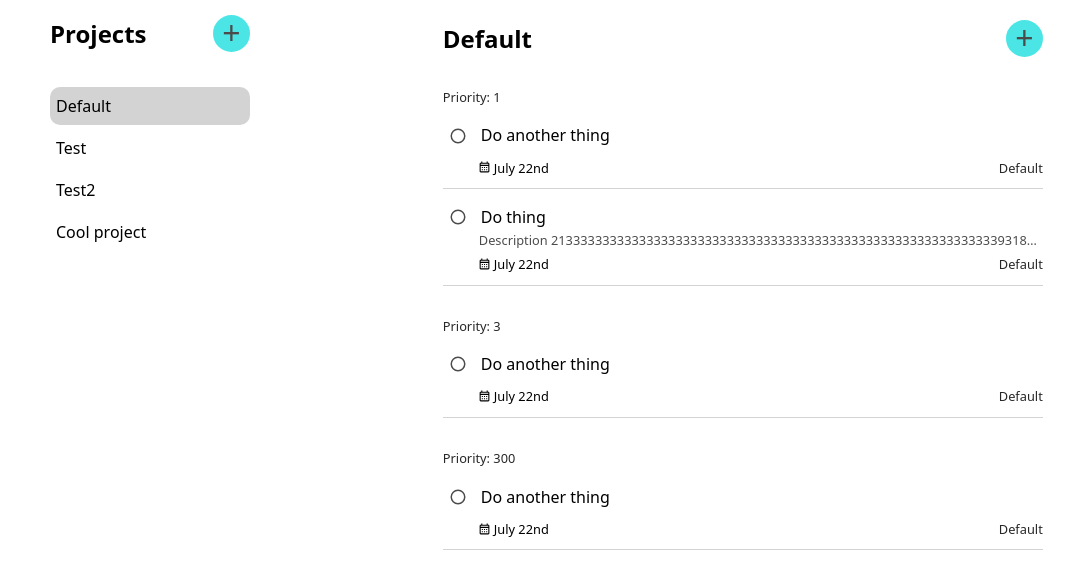
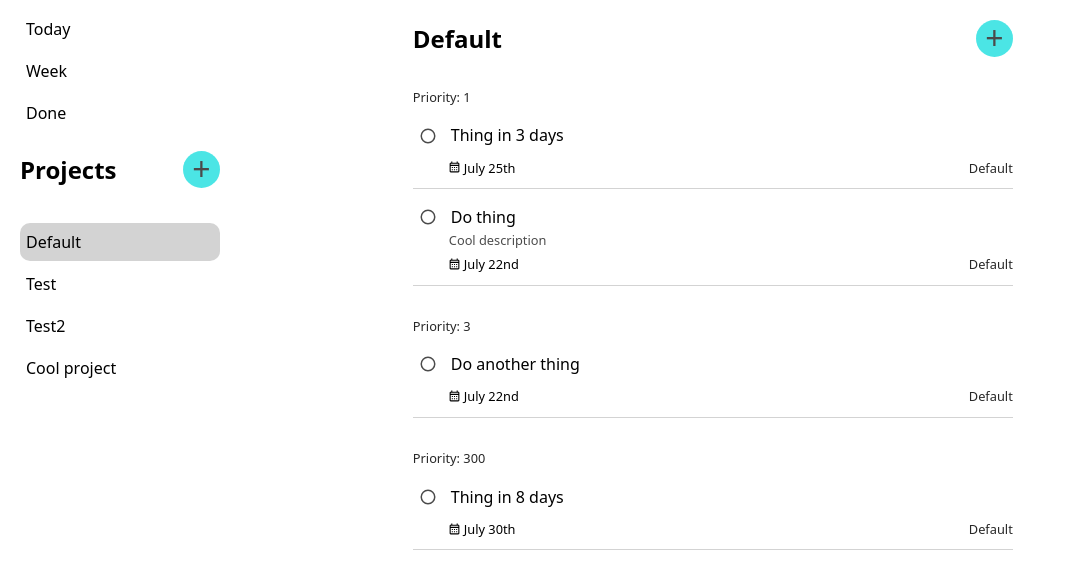
Before and after one commit to jake158/js-todo, a website built with webpack: page src/index.html in a window 1280 px wide. Shown: the whole page, without its empty margins (0-1086 px from the left). Built offline with nearby package versions, Linux system fonts and the light colour scheme.

Commit message:
Add Today, Week, Done categories

```diff
--- a/src/index.html
+++ b/src/index.html
@@ -10,13 +10,15 @@
 <body>
     <div id="backdrop"></div>
 
-    <div class="project-container">
+    <div class="sidebar">
+        <ol id="category-list"></ol>
         <div class="header">
             <h2>Projects</h2>
             <button class="plus-btn" id="new-project-btn">+</button>
         </div>
         <ol id="project-list"></ol>
     </div>
+
     <div class="todo-list-container">
         <div>
             <div class="header">
--- a/src/index.js
+++ b/src/index.js
@@ -1,6 +1,6 @@
 import 'modern-normalize'
 import './style.css'
-import { format } from 'date-fns';
+import { addDays, format } from 'date-fns';
 
 import { Todo, TodoManager } from './todo.js'
 import { editTodoPopup, newTodoPopup } from './popUpsTodo.js'
@@ -17,6 +17,7 @@
 
 class TodoView {
     constructor() {
+        this.catgOl = document.getElementById('category-list');
         this.projOl = document.getElementById('project-list');
         this.todoOl = document.getElementById('todo-list');
         this.selectedProjHeader = document.getElementById('selected-project-title');
@@ -28,16 +29,17 @@
         this.todo = new TodoManager();
 
         // Debug
-        this.todo.addTodo(new Todo('Do thing', 'Description 2133333333333333333333333333333333333333333333333333333333333931823813', new Date(Date.now())), 'Default');
-        this.todo.addTodo(new Todo('Do another thing', '', new Date(Date.now()), 3), 'Default');
-        this.todo.addTodo(new Todo('Do another thing', '', new Date(Date.now())), 'Default');
-        this.todo.addTodo(new Todo('Do another thing', '', new Date(Date.now()), 300), 'Default');
+        this.todo.addTodo(new Todo('Do thing', 'Cool description', new Date()), 'Default');
+        this.todo.addTodo(new Todo('Do another thing', '', new Date(), 3), 'Default');
+        this.todo.addTodo(new Todo('Thing in 3 days', '', addDays(new Date(), 3)), 'Default');
+        this.todo.addTodo(new Todo('Thing in 8 days', '', addDays(new Date(), 8), 300), 'Default');
 
         this.todo.addProject('Test');
         this.todo.addProject('Test2');
         this.todo.addProject('Cool project');
         //
 
+        this.populateCategories();
         this.populateProjects();
         this.selectProject(this.todo.listProjects()[0]);
 
@@ -52,30 +54,109 @@
         newTodoBtn.addEventListener('click', () => this.newTodoPopup.show(this.todo.listProjects(), this.selectedProject, (data) => this.#createTodo(data)));
     }
 
+    #constructEntry(todo, longDate = false) {
+        const container = document.createElement('div');
+        container.innerHTML = `
+            <div class="todo-entry${todo.complete ? ' complete' : ''}">
+                <button class="complete-button">
+                    <img class="complete-icon" src=${todo.complete ? completeIcon : incompleteIcon}>
+                </button>
+                <button class="todo-button">
+                    <p class="todo-title">${todo.title}</p>
+                </button>
+            </div>
+            <p class="todo-description">${todo.description}</p>
+            <div class="todo-info">
+                <div class="due-info">
+                    <img class="calendar-icon" src=${calendarIcon}>
+                    <p class="todo-due-date">${format(todo.dueDate, longDate ? 'MMMM do, yyyy' : 'MMMM do')}</p>
+                </div>
+                <p class="todo-project">${todo.project}</p>
+            </div>
+            `;
+
+        container.querySelector('.complete-button').addEventListener('click', () => {
+            todo.complete = !todo.complete;
+            this.refreshTodos();
+        });
+
+        container.querySelector('.todo-button').addEventListener('click', () => {
+            this.#openTodoDetails(todo.id, todo.project);
+        });
+
+        container.classList.add('todo-container');
+        return container;
+    };
+
+    populateCategories() {
+        this.catgOl.innerHTML = `
+            <li class="sidebar-item" data-name="Today">
+                <button class="select-button">Today</button>
+            </li>
+            <li class="sidebar-item" data-name="Week">
+                <button class="select-button">Week</button>
+            </li>
+            <li class="sidebar-item" data-name="Done">
+                <button class="select-button">Done</button>
+            </li>
+        `;
+
+        this.catgOl.querySelectorAll('.select-button').forEach(button => {
+            button.addEventListener('click', (event) => this.selectCategory(event.target.textContent));
+        });
+    }
+
+    selectCategory(title) {
+        if (this.selectedLi) {
+            this.selectedLi.classList.remove('selected');
+        }
+        const li = this.catgOl.querySelector(`[data-name="${title}"]`)
+        li.classList.add('selected');
+        this.selectedLi = li;
+
+        this.selectedProject = null;
+        this.selectedCategory = title;
+        this.selectedProjHeader.textContent = title;
+
+        this.#populateCategory(title);
+    }
+
+    #populateCategory(title) {
+        switch (title) {
+            case 'Today':
+                const tomorrow = addDays(new Date(), 1);
+                this.#populateTodos(this.todo.listTodosBefore(tomorrow).filter(todo => !todo.complete));
+                break;
+            case 'Week':
+                const nextWeek = addDays(new Date(), 7);
+                this.#populateTodos(this.todo.listTodosBefore(nextWeek).filter(todo => !todo.complete));
+                break;
+            case 'Done':
+                this.#populateTodos(this.todo.listAllTodos().filter(todo => todo.complete));
+                break;
+        }
+    }
+
     populateProjects() {
         this.projOl.innerHTML = '';
-        for (const projName of this.todo.listProjects()) {
-            const li = document.createElement('li');
-            li.dataset.name = projName;
+        for (const title of this.todo.listProjects()) {
+            this.projOl.innerHTML += `
+            <li class="sidebar-item" data-name="${title}">
+                <button class="select-button">${title}</button>
+                <button class="delete-button">
+                    <img class="delete-icon" src="${deleteIcon}" />
+                </button>
+            </li>
+        `;
+        }
 
-            const selectBtn = document.createElement('button');
-            selectBtn.classList.add('project-select-button');
-            selectBtn.textContent = projName;
-            selectBtn.addEventListener('click', () => this.selectProject(projName));
+        this.projOl.querySelectorAll('.select-button').forEach(button => {
+            button.addEventListener('click', (event) => this.selectProject(event.target.textContent));
+        });
 
-            const deleteBtn = document.createElement('button');
-            deleteBtn.classList.add('project-delete-button');
-            deleteBtn.addEventListener('click', () => this.deleteProject(projName));
-
-            const deleteSymbol = document.createElement('img');
-            deleteSymbol.classList.add('delete-icon');
-            deleteSymbol.src = deleteIcon;
-            deleteBtn.appendChild(deleteSymbol);
-
-            li.appendChild(selectBtn);
-            li.appendChild(deleteBtn);
-            this.projOl.appendChild(li);
-        }
+        this.projOl.querySelectorAll('.delete-button').forEach(button => {
+            button.addEventListener('click', (event) => this.deleteProject(button.closest('li').dataset.name));
+        });
     }
 
     selectProject(title) {
@@ -86,9 +167,24 @@
         li.classList.add('selected');
         this.selectedLi = li;
 
+        this.selectedCategory = null;
         this.selectedProject = title;
         this.selectedProjHeader.textContent = title;
-        this.#populateProjectTodos(title);
+
+        this.#populateProject(title);
+    }
+
+    #populateProject(title) {
+        this.#populateTodos(this.todo.listProjectTodos(title).filter(todo => !todo.complete));
+    }
+
+    refreshTodos() {
+        if (this.selectedProject) {
+            this.#populateProject(this.selectedProject);
+        }
+        else if (this.selectedCategory) {
+            this.#populateCategory(this.selectedCategory);
+        }
     }
 
     createProject(title) {
@@ -126,55 +222,25 @@
         );
     }
 
-    #populateProjectTodos(title) {
+    #populateTodos(todoArray) {
+        const constructPriorityLi = (priority) => {
+            const li = document.createElement('li');
+            li.textContent = `Priority: ${priority}`;
+            li.classList.add('list-subheader');
+            return li;
+        }
+
         const currentYear = new Date().getFullYear();
+        let prevPriority = null;
+        this.todoOl.innerHTML = '';
 
-        const constructEntry = (todo) => {
-            const container = document.createElement('div');
-            container.innerHTML = `
-            <div class="todo-entry${todo.complete ? ' complete' : ''}">
-                <button class="complete-button">
-                    <img class="complete-icon" src=${todo.complete ? completeIcon : incompleteIcon}>
-                </button>
-                <button class="todo-button">
-                    <p class="todo-title">${todo.title}</p>
-                </button>
-            </div>
-            <p class="todo-description">${todo.description}</p>
-            <div class="todo-info">
-                <div class="due-info">
-                    <img class="calendar-icon" src=${calendarIcon}>
-                    <p class="todo-due-date">${format(todo.dueDate, todo.dueDate.getFullYear() === currentYear ? 'MMMM do' : 'MMMM do, yyyy')}</p>
-                </div>
-                <p class="todo-project">${todo.project}</p>
-            </div>
-            `;
-
-            container.querySelector('.complete-button').addEventListener('click', () => {
-                todo.complete = !todo.complete;
-                this.#populateProjectTodos(todo.project);
-            });
-
-            container.querySelector('.todo-button').addEventListener('click', () => {
-                this.#openTodoDetails(todo.id, todo.project);
-            });
-
-            container.classList.add('todo-container');
-            return container;
-        };
-
-        this.todoOl.innerHTML = '';
-        let prevPriority = null;
-        for (const todo of this.todo.listProjectTodos(title)) {
+        for (const todo of todoArray) {
             if (todo.priority != prevPriority) {
-                const priorityLi = document.createElement('li');
-                priorityLi.textContent = `Priority: ${todo.priority}`;
-                priorityLi.classList.add('list-subheader');
                 prevPriority = todo.priority;
-                this.todoOl.appendChild(priorityLi);
+                this.todoOl.appendChild(constructPriorityLi(todo.priority));
             }
             const li = document.createElement('li');
-            li.appendChild(constructEntry(todo));
+            li.appendChild(this.#constructEntry(todo, todo.dueDate.getFullYear() !== currentYear));
             this.todoOl.appendChild(li);
         }
     }
@@ -196,17 +262,17 @@
         for (const key of Object.keys(data)) {
             todo[key] = data[key];
         }
-        this.#populateProjectTodos(this.selectedProject);
+        this.refreshTodos();
     }
 
     #createTodo(data) {
         const todo = new Todo(data.title, data.description, data.dueDate, data.priority, data.notes);
         this.todo.addTodo(todo, data.project);
-        this.#populateProjectTodos(this.selectedProject);
+        this.refreshTodos();
     }
 
     #deleteTodo(id, project) {
         this.todo.removeTodo(id, project);
-        this.#populateProjectTodos(this.selectedProject);
+        this.refreshTodos();
     }
 }
--- a/src/popUpsTodo.js
+++ b/src/popUpsTodo.js
@@ -87,7 +87,7 @@
         callback({
             title: this.title.value || 'Unnamed todo',
             description: this.description.value,
-            dueDate: parse(this.dueDate.value, 'yyyy-MM-dd', new Date()) || new Date(Date.now()),
+            dueDate: parse(this.dueDate.value, 'yyyy-MM-dd', new Date()) || new Date(),
             priority: parseInt(this.priority.value) || 1,
             notes: this.notes.value,
             project: this.project.value,
@@ -104,7 +104,7 @@
 
     show(projects, currentProject, callback) {
         this.initializePopup("Add Todo", projects, currentProject, callback);
-        this.dueDate.value = format(new Date(Date.now()), 'yyyy-MM-dd');
+        this.dueDate.value = format(new Date(), 'yyyy-MM-dd');
 
         const buttonArea = this.p.querySelector('.todo-button-area');
         buttonArea.innerHTML = `
--- a/src/style.css
+++ b/src/style.css
@@ -39,7 +39,7 @@
 }
 
 
-#project-list, #todo-list {
+#category-list, #project-list, #todo-list {
     margin: 0;
     padding: 0;
     list-style-type: none;
@@ -49,14 +49,14 @@
 }
 
 
-.project-container {
-    margin-left: 50px;
+.sidebar {
+    margin-top: 10px;
+    margin-left: 20px;
     height: 100vh;
     width: 200px;
 }
 
-
-#project-list li {
+.sidebar-item {
     border-radius: 10px;
     flex: 1;
     flex-basis: 38px;
@@ -65,19 +65,19 @@
     margin-bottom: 4px;
 }
 
-#project-list li.selected {
+.sidebar-item.selected {
     background-color: lightgray;
 }
 
-#project-list li.selected:hover {
+.sidebar-item.selected:hover {
     background-color: rgb(219, 219, 219);
 }
 
-#project-list li:hover {
+.sidebar-item:hover {
     background-color: rgb(240, 240, 240);
 }
 
-.project-select-button {
+.select-button {
     flex: 1;
     display: flex;
     align-items: center;
@@ -86,7 +86,7 @@
     white-space: nowrap;
 }
 
-.project-delete-button {
+.delete-button {
     width: 32px;
     height: auto;
     display: flex;
@@ -98,7 +98,7 @@
     opacity: 0;
 }
 
-#project-list li:hover .delete-icon {
+.sidebar-item:hover .delete-icon {
     opacity: 0.7;
     transition: visibility 0s, opacity 0.1s linear;
 }
```
Also changed, not shown: src/todo.js (+9 -1 lines).
